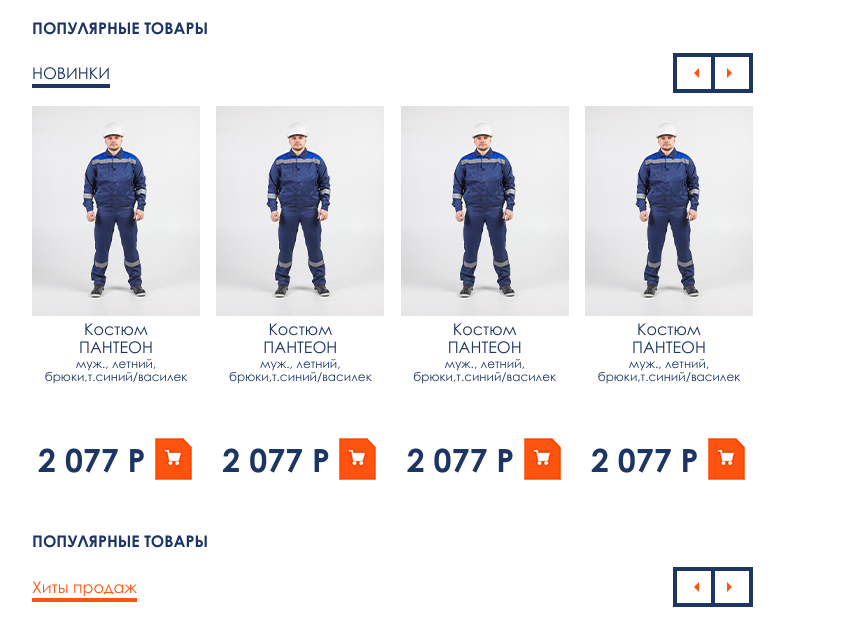
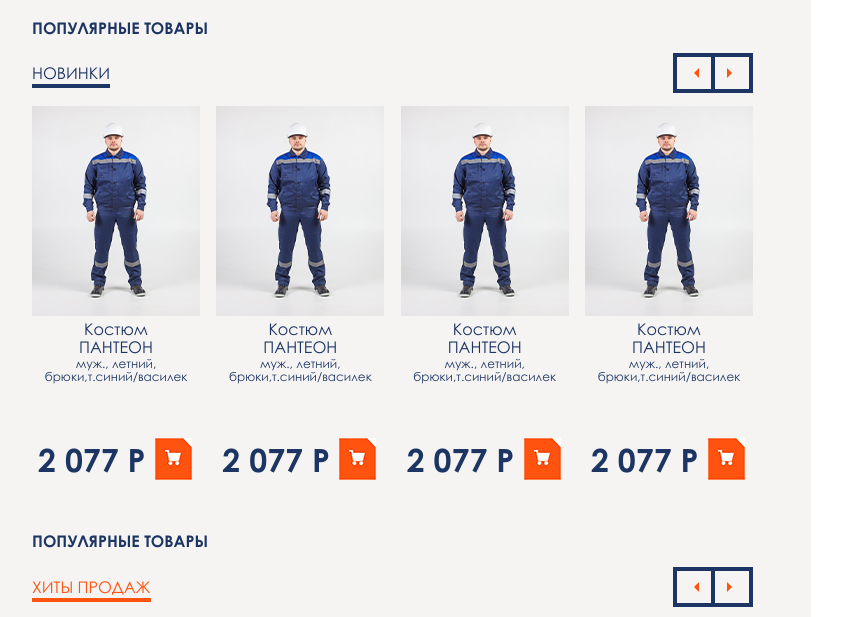
Before and after one commit to Iury1978/2cards, a plain HTML site: page index.html in a window 1280 px wide. Shown: the top 617 px of the page, 15-857 px from the left. Drawn offline with Linux system fonts and the light colour scheme.

Commit message:
2 commit

```diff
--- a/css/style.css
+++ b/css/style.css
@@ -2,6 +2,7 @@
   width: 826px;
   /* height: 493px; */
   padding: 19px 58px 30px 47px;
+  background-color: #f5f4f2;
 }
 
 .block-slider__title {
@@ -27,6 +28,7 @@
   position: relative;
   font-size: 16px;
   color: #1d3563;
+  text-transform: uppercase;
 }
 
 .slider-header__link::after {
```
